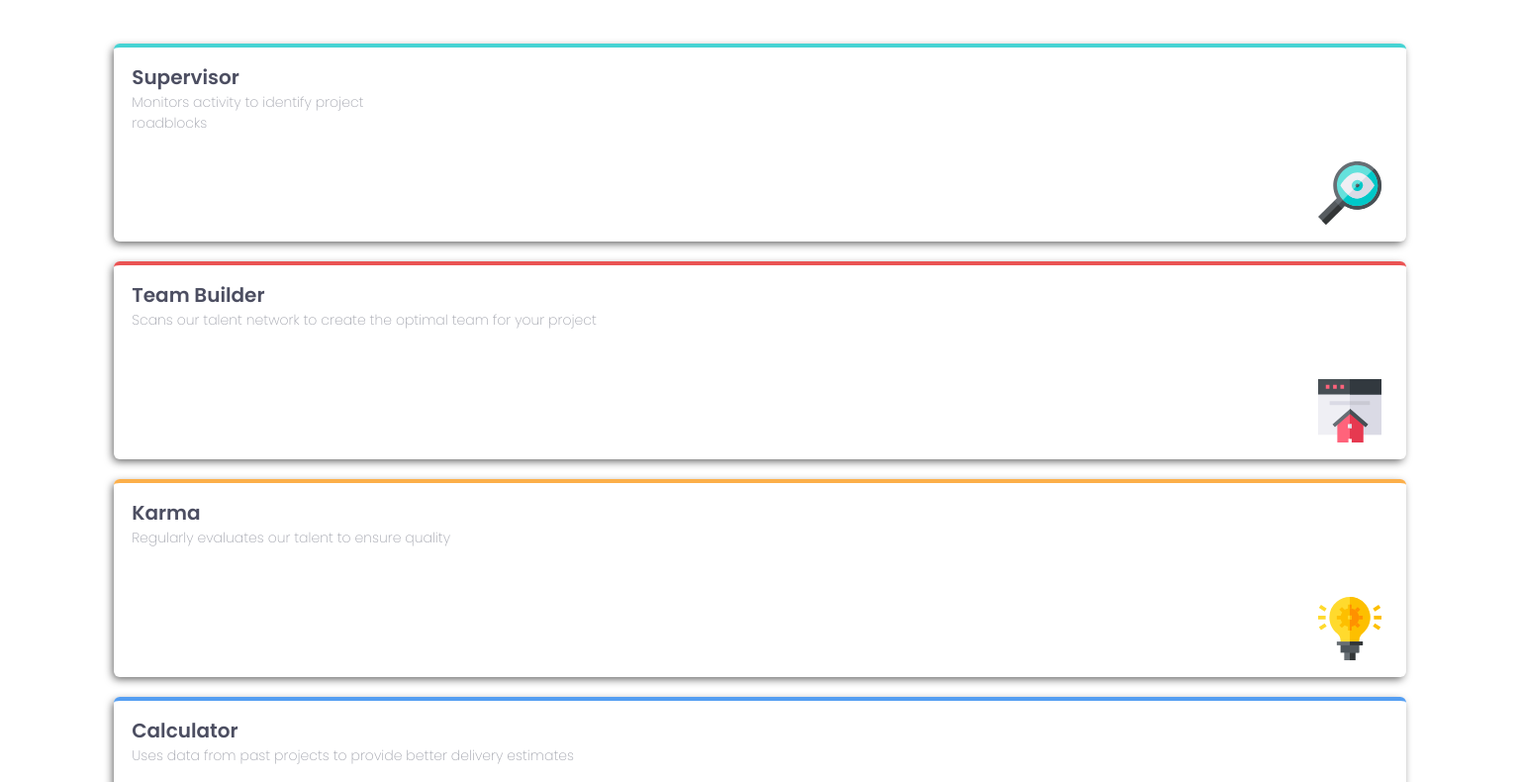
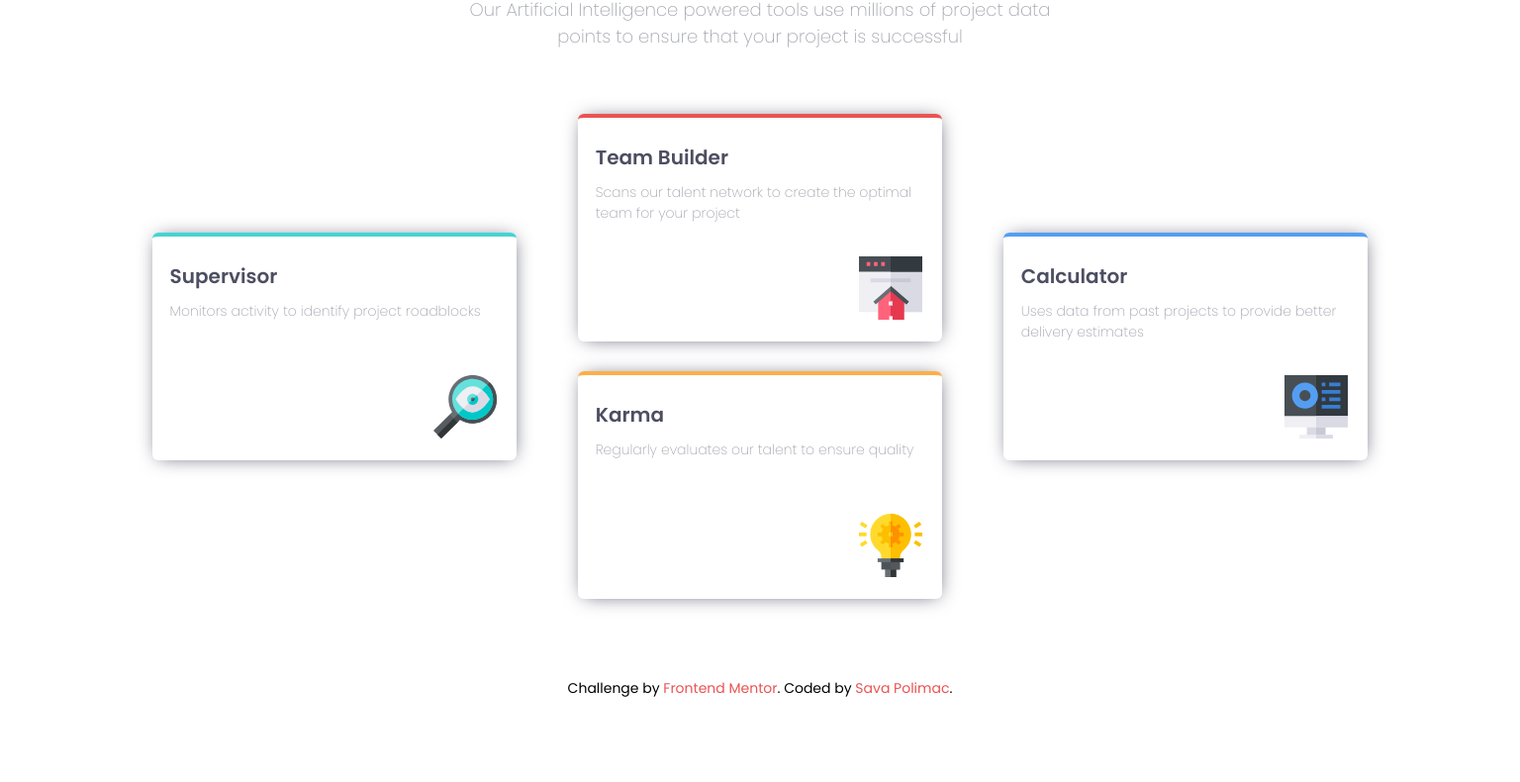
Before and after one commit to Savaaa22/Four-card-feature-section, a plain HTML site: page index.html in a window 1536 px wide. Shown: the part 162-952 px from the top of the page at 99% size. After the commit the page ends 868 px from the top, so only its background shows below. Drawn offline with Linux system fonts and the light colour scheme.

Commit message:
final update

```diff
--- a/index.html
+++ b/index.html
@@ -30,8 +30,7 @@
       <div class="card1">
         <h1 class="cardhead">Supervisor</h1>
         <p class="cardphead">
-          Monitors activity to identify project<br />
-          roadblocks
+          Monitors activity to identify project roadblocks
         </p>
         <img src="/images/icon-supervisor.svg" class="img" alt="Supervisor" />
       </div>
--- a/style.css
+++ b/style.css
@@ -47,9 +47,9 @@
 .card1 {
   border-top: 4px solid var(--main-cyan);
   border-radius: 6px;
-  box-shadow: -2px 3px 9px -1px rgba(0, 0, 0, 0.63);
-  -webkit-box-shadow: -2px 3px 9px -1px rgba(0, 0, 0, 0.63);
-  -moz-box-shadow: -2px 3px 9px -1px rgba(0, 0, 0, 0.63);
+  box-shadow: 1px 1px 19px -5px rgba(76, 78, 97, 1);
+  -webkit-box-shadow: 1px 1px 19px -5px rgba(76, 78, 97, 1);
+  -moz-box-shadow: 1px 1px 19px -5px rgba(76, 78, 97, 1);
   padding-left: 18px;
   width: 85%;
   margin: 0 auto;
@@ -60,9 +60,9 @@
 .card2 {
   border-top: 4px solid var(--main-red);
   border-radius: 6px;
-  box-shadow: -2px 3px 9px -1px rgba(0, 0, 0, 0.63);
-  -webkit-box-shadow: -2px 3px 9px -1px rgba(0, 0, 0, 0.63);
-  -moz-box-shadow: -2px 3px 9px -1px rgba(0, 0, 0, 0.63);
+  box-shadow: 1px 1px 19px -5px rgba(76, 78, 97, 1);
+  -webkit-box-shadow: 1px 1px 19px -5px rgba(76, 78, 97, 1);
+  -moz-box-shadow: 1px 1px 19px -5px rgba(76, 78, 97, 1);
   padding-left: 18px;
   width: 85%;
   margin: 0 auto;
@@ -73,9 +73,9 @@
 .card3 {
   border-top: 4px solid var(--main-orange);
   border-radius: 6px;
-  box-shadow: -2px 3px 9px -1px rgba(0, 0, 0, 0.63);
-  -webkit-box-shadow: -2px 3px 9px -1px rgba(0, 0, 0, 0.63);
-  -moz-box-shadow: -2px 3px 9px -1px rgba(0, 0, 0, 0.63);
+  box-shadow: 1px 1px 19px -5px rgba(76, 78, 97, 1);
+  -webkit-box-shadow: 1px 1px 19px -5px rgba(76, 78, 97, 1);
+  -moz-box-shadow: 1px 1px 19px -5px rgba(76, 78, 97, 1);
   padding-left: 18px;
   width: 85%;
   margin: 0 auto;
@@ -86,9 +86,9 @@
 .card4 {
   border-top: 4px solid var(--main-blue);
   border-radius: 6px;
-  box-shadow: -2px 3px 9px -1px rgba(0, 0, 0, 0.63);
-  -webkit-box-shadow: -2px 3px 9px -1px rgba(0, 0, 0, 0.63);
-  -moz-box-shadow: -2px 3px 9px -1px rgba(0, 0, 0, 0.63);
+  box-shadow: 1px 1px 19px -5px rgba(76, 78, 97, 1);
+  -webkit-box-shadow: 1px 1px 19px -5px rgba(76, 78, 97, 1);
+  -moz-box-shadow: 1px 1px 19px -5px rgba(76, 78, 97, 1);
   padding-left: 18px;
   width: 85%;
   margin: 0 auto;
@@ -121,5 +121,114 @@ footer a {
   text-decoration: none;
   color: var(--main-red);
 }
-@media (min-widht: 992px) {
+@media (min-width: 992px) {
+  .phead {
+    width: 50%;
+    font-size: 16px;
+  }
+  .head1 {
+    font-size: 25px;
+  }
+  .head2 {
+    font-size: 25px;
+  }
+  .cards {
+    width: 95%;
+    margin: 0 auto;
+    position: relative;
+  }
+  .card1 {
+    width: 30%;
+    height: 230px;
+    position: absolute;
+    left: 0;
+    top: 100px;
+  }
+  .card2 {
+    width: 30%;
+    height: 230px;
+    margin-bottom: 30px;
+  }
+  .card3 {
+    width: 30%;
+    height: 230px;
+  }
+  .card4 {
+    width: 30%;
+    height: 230px;
+    position: absolute;
+    right: 0;
+    top: 100px;
+  }
+  .img {
+    top: 140px;
+    right: 20px;
+  }
+  .cardhead {
+    margin-top: 10px;
+    margin-bottom: 10px;
+  }
+  footer {
+    text-align: center;
+    font-size: 14px;
+    margin-top: 80px;
+  }
 }
+
+@media (min-width: 1440px) {
+  .phead {
+    width: 40%;
+    font-size: 18px;
+  }
+  .head1 {
+    font-size: 35px;
+  }
+  .head2 {
+    font-size: 35px;
+  }
+  .cards {
+    width: 80%;
+    margin: 0 auto;
+    position: relative;
+  }
+  .card1 {
+    width: 30%;
+    height: 230px;
+    position: absolute;
+    left: 0;
+    top: 100px;
+  }
+  .card2 {
+    width: 30%;
+    height: 230px;
+    margin-bottom: 30px;
+  }
+  .card3 {
+    width: 30%;
+    height: 230px;
+  }
+  .card4 {
+    width: 30%;
+    height: 230px;
+    position: absolute;
+    right: 0;
+    top: 100px;
+  }
+  .img {
+    top: 140px;
+    right: 20px;
+  }
+  .cardhead {
+    margin-top: 10px;
+    margin-bottom: 10px;
+  }
+  .cardphead {
+    width: 95%;
+    text-align: start;
+  }
+  footer {
+    text-align: center;
+    font-size: 14px;
+    margin-top: 80px;
+  }
+}
```
